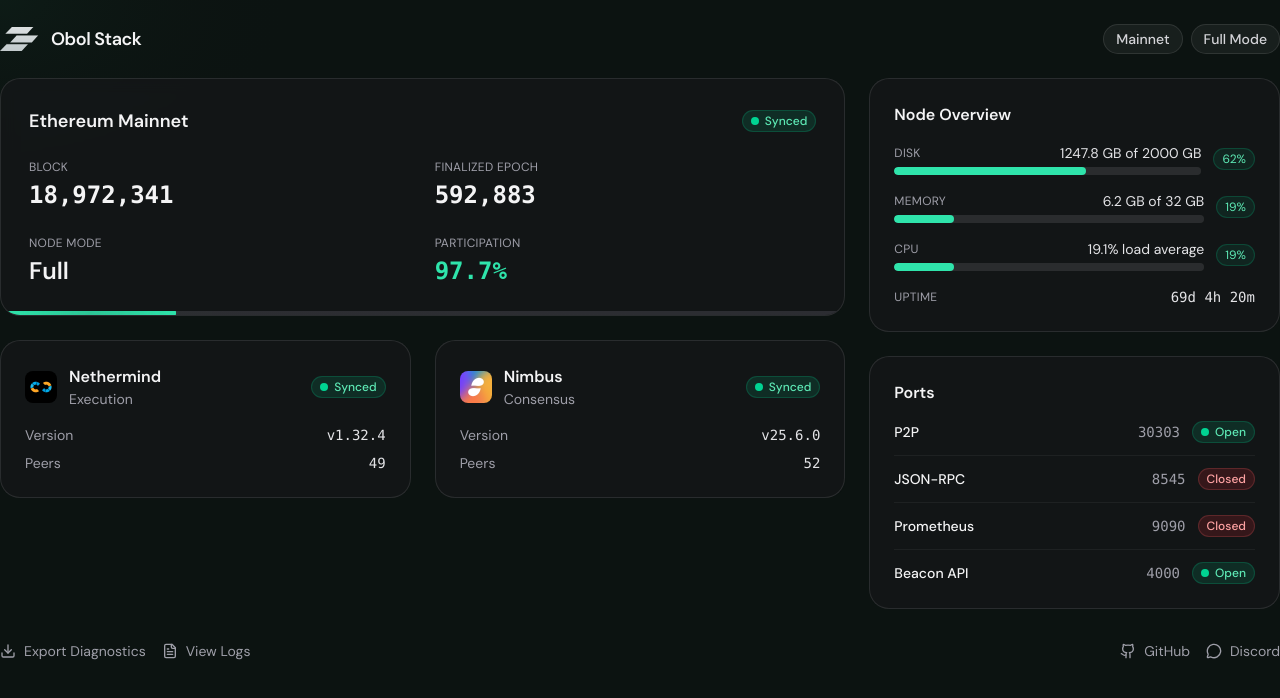
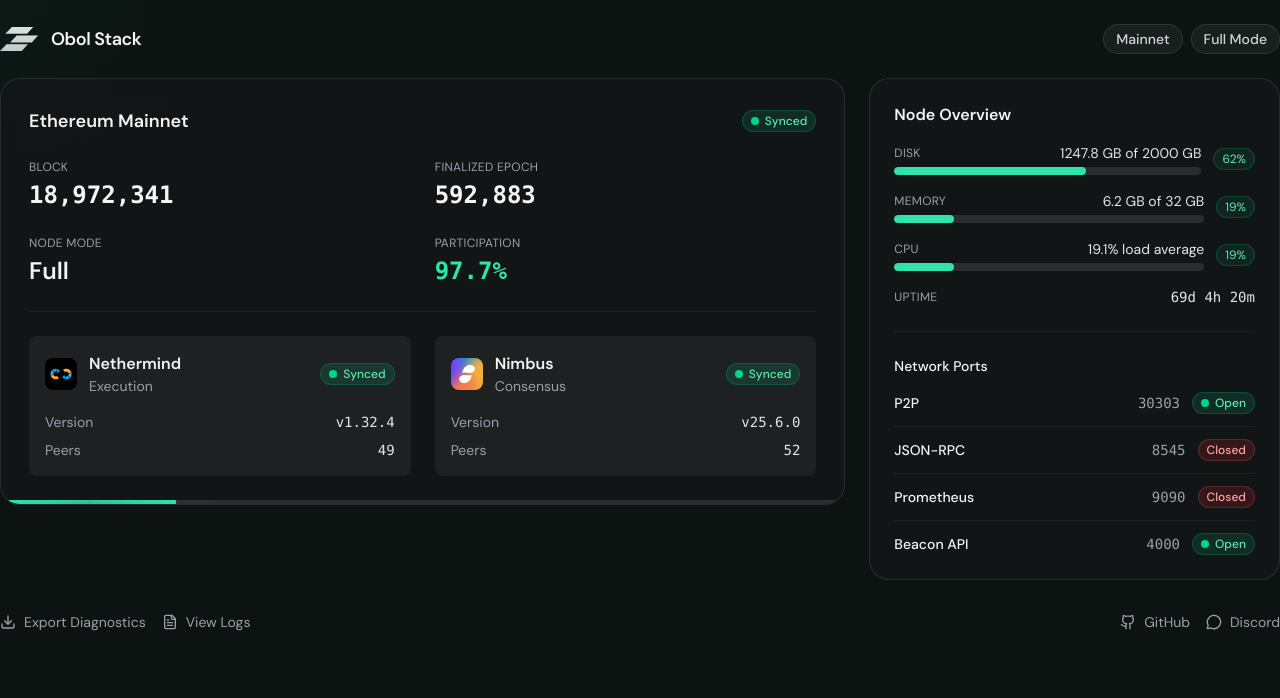
Before and after one commit to ObolNetwork/obol-stack, a Next.js app: page / in a window 1280 px wide. Shown: the top 698 px of the page. Built offline with nearby package versions, Linux system fonts and the light colour scheme.

Commit message:
update designs to match target better

```diff
--- a/src/app/page.tsx
+++ b/src/app/page.tsx
@@ -3,9 +3,7 @@
 import React, { useState } from 'react';
 import { Header } from '../components/layout/Header';
 import { NetworkStatus } from '../components/metrics/NetworkStatus';
-import { ClientStatus } from '../components/metrics/ClientStatus';
 import { NodeOverview } from '../components/metrics/NodeOverview';
-import { PortStatus } from '../components/monitoring/PortStatus';
 import { FooterBar } from '../components/layout/FooterBar';
 import { TimingProvider } from '../components/shared/TimingContext';
 import { mockDashboardData } from '../data/mockData';
@@ -25,16 +23,11 @@ export default function ObolStackDashboard() {
 
           <div className="grid grid-cols-1 xl:grid-cols-12 gap-6 mt-6">
             <section className="xl:col-span-8 space-y-6">
-              <NetworkStatus data={dashboardData.ethereum} />
-              <div className="grid grid-cols-1 md:grid-cols-2 gap-6">
-                <ClientStatus client="nethermind" data={dashboardData.clients.nethermind} />
-                <ClientStatus client="nimbus" data={dashboardData.clients.nimbus} />
-              </div>
+              <NetworkStatus data={dashboardData.ethereum} clients={dashboardData.clients} />
             </section>
 
             <aside className="xl:col-span-4 space-y-6">
-              <NodeOverview data={dashboardData.nodeOverview} />
-              <PortStatus data={dashboardData.ports} />
+              <NodeOverview data={dashboardData.nodeOverview} ports={dashboardData.ports} />
             </aside>
           </div>
 
--- a/src/components/metrics/NetworkStatus.tsx
+++ b/src/components/metrics/NetworkStatus.tsx
@@ -4,13 +4,30 @@ import { Badge } from '../shared/Badge';
 import { AnimatedNumber } from '../shared/AnimatedNumber';
 import { ProgressSweep } from '../shared/ProgressSweep';
 import { ParticipationNumber } from '../shared/ParticipationNumber';
+import { RandomWalkNumber } from '../shared/RandomWalkNumber';
 import { DashboardData } from '../../types/dashboard';
 
 interface NetworkStatusProps {
   data: DashboardData['ethereum'];
+  clients: DashboardData['clients'];
 }
 
-export const NetworkStatus: React.FC<NetworkStatusProps> = ({ data }) => {
+export const NetworkStatus: React.FC<NetworkStatusProps> = ({ data, clients }) => {
+  // Client configurations
+  const clientConfig = {
+    nethermind: {
+      name: 'Nethermind',
+      role: 'Execution',
+      icon: '/nethermind-icon.png',
+      avatarBg: 'bg-blue-600'
+    },
+    nimbus: {
+      name: 'Nimbus',
+      role: 'Consensus',
+      icon: '/nimbus-icon.png',
+      avatarBg: 'bg-orange-600'
+    }
+  };
   return (
     <Card className="p-6 md:p-7 relative overflow-hidden">
       <div className="flex items-center justify-between mb-6">
@@ -56,8 +73,96 @@ export const NetworkStatus: React.FC<NetworkStatusProps> = ({ data }) => {
               target={97.5}
               standardDeviation={1}
               updateInterval={4000}
-              animateLastDigit={true}
             />
+          </div>
+        </div>
+      </div>
+
+      {/* Embedded Client Components */}
+      <div className="mt-6 pt-6 border-t border-white/5">
+        <div className="grid grid-cols-1 md:grid-cols-2 gap-6">
+          {/* Nethermind Client */}
+          <div className="bg-white/5 rounded-lg p-4">
+            <div className="flex items-center justify-between mb-4">
+              <div className="flex items-center gap-3">
+                <div
+                  className={`w-8 h-8 rounded-lg ${clientConfig.nethermind.avatarBg} bg-white/10`}
+                  style={{
+                    backgroundImage: `url(${clientConfig.nethermind.icon})`,
+                    backgroundSize: 'cover',
+                    backgroundPosition: 'center',
+                    backgroundRepeat: 'no-repeat'
+                  }}
+                />
+                <div>
+                  <div className="font-semibold text-zinc-100">{clientConfig.nethermind.name}</div>
+                  <div className="text-sm text-zinc-400">{clientConfig.nethermind.role}</div>
+                </div>
+              </div>
+              <Badge variant="success" size="sm">
+                Synced
+              </Badge>
+            </div>
+            <div className="space-y-2">
+              <div className="flex justify-between text-sm">
+                <span className="text-zinc-400">Version</span>
+                <span className="text-zinc-200 font-mono">{clients.nethermind.version}</span>
+              </div>
+              <div className="flex justify-between text-sm">
+                <span className="text-zinc-400">Peers</span>
+                <span className="text-zinc-200 font-mono">
+                  <RandomWalkNumber
+                    initialValue={clients.nethermind.peers}
+                    target={72}
+                    standardDeviation={10}
+                    updateInterval={4000}
+                    animateLastDigit={true}
+                  />
+                </span>
+              </div>
+            </div>
+          </div>
+
+          {/* Nimbus Client */}
+          <div className="bg-white/5 rounded-lg p-4">
+            <div className="flex items-center justify-between mb-4">
+              <div className="flex items-center gap-3">
+                <div
+                  className={`w-8 h-8 rounded-lg ${clientConfig.nimbus.avatarBg} bg-white/10`}
+                  style={{
+                    backgroundImage: `url(${clientConfig.nimbus.icon})`,
+                    backgroundSize: 'cover',
+                    backgroundPosition: 'center',
+                    backgroundRepeat: 'no-repeat'
+                  }}
+                />
+                <div>
+                  <div className="font-semibold text-zinc-100">{clientConfig.nimbus.name}</div>
+                  <div className="text-sm text-zinc-400">{clientConfig.nimbus.role}</div>
+                </div>
+              </div>
+              <Badge variant="success" size="sm">
+                Synced
+              </Badge>
+            </div>
+            <div className="space-y-2">
+              <div className="flex justify-between text-sm">
+                <span className="text-zinc-400">Version</span>
+                <span className="text-zinc-200 font-mono">{clients.nimbus.version}</span>
+              </div>
+              <div className="flex justify-between text-sm">
+                <span className="text-zinc-400">Peers</span>
+                <span className="text-zinc-200 font-mono">
+                  <RandomWalkNumber
+                    initialValue={clients.nimbus.peers}
+                    target={72}
+                    standardDeviation={10}
+                    updateInterval={4000}
+                    animateLastDigit={true}
+                  />
+                </span>
+              </div>
+            </div>
           </div>
         </div>
       </div>
--- a/src/components/metrics/NodeOverview.tsx
+++ b/src/components/metrics/NodeOverview.tsx
@@ -1,5 +1,6 @@
 import React, { useState, useEffect } from 'react';
 import { Card } from '../shared/Card';
+import { Badge } from '../shared/Badge';
 import { ProgressBar } from '../shared/ProgressBar';
 import { useUptime } from '../shared/useUptime';
 import { randomWalkStep, RandomWalkConfig } from '../shared/randomWalkUtils';
@@ -8,9 +9,10 @@ import { DashboardData } from '../../types/dashboard';
 
 interface NodeOverviewProps {
   data: DashboardData['nodeOverview'];
+  ports: DashboardData['ports'];
 }
 
-export const NodeOverview: React.FC<NodeOverviewProps> = ({ data }) => {
+export const NodeOverview: React.FC<NodeOverviewProps> = ({ data, ports }) => {
   // Use live uptime counter starting at 69d 4h 20m
   const uptime = useUptime(69, 4, 20);
 
@@ -56,8 +58,17 @@ export const NodeOverview: React.FC<NodeOverviewProps> = ({ data }) => {
   const memoryPercentage = (memoryValue / data.memoryUsage.total) * 100;
   const diskPercentage = data.diskUsage.percentage; // Keep disk static
 
+  // Port data for the ports section
+  const portList = [
+    { key: 'p2p', name: 'P2P', port: ports.p2p.port, status: ports.p2p.status },
+    { key: 'jsonRpc', name: 'JSON-RPC', port: ports.jsonRpc.port, status: ports.jsonRpc.status },
+    { key: 'prometheus', name: 'Prometheus', port: ports.prometheus.port, status: ports.prometheus.status },
+    { key: 'beaconApi', name: 'Beacon API', port: ports.beaconApi.port, status: ports.beaconApi.status },
+  ];
+
   return (
     <Card title="Node Overview">
+      {/* System Resources Section */}
       <div className="space-y-4">
         <ProgressBar
           label="Disk"
@@ -88,6 +99,27 @@ export const NodeOverview: React.FC<NodeOverviewProps> = ({ data }) => {
           <span className="text-sm text-zinc-200 font-mono">{uptime.formatted}</span>
         </div>
       </div>
+
+      {/* Ports Section */}
+      <div className="mt-6 pt-6 border-t border-white/5">
+        <h3 className="text-sm font-medium text-zinc-100 mb-4">Network Ports</h3>
+        <div className="divide-y divide-white/5">
+          {portList.map((port) => (
+            <div key={port.key} className="flex items-center justify-between py-3 first:pt-0 last:pb-0">
+              <span className="text-sm font-medium text-zinc-100">{port.name}</span>
+              <div className="flex items-center gap-3">
+                <span className="text-sm font-mono text-zinc-400">{port.port}</span>
+                <Badge
+                  variant={port.status === 'open' ? 'success' : 'error'}
+                  size="sm"
+                >
+                  {port.status === 'open' ? 'Open' : 'Closed'}
+                </Badge>
+              </div>
+            </div>
+          ))}
+        </div>
+      </div>
     </Card>
   );
 };
--- a/src/components/shared/ParticipationNumber.tsx
+++ b/src/components/shared/ParticipationNumber.tsx
@@ -39,7 +39,10 @@ export const ParticipationNumber: React.FC<ParticipationNumberProps> = ({
           varianceScale: 0.15
         };
 
-        return randomWalkStep(prev, config);
+        const newValue = randomWalkStep(prev, config);
+
+        // Additional safety check to prevent any possibility of exceeding 100%
+        return Math.min(100.0, Math.max(94.5, newValue));
       });
     } else {
       // Fallback to individual intervals for custom timing
@@ -55,7 +58,10 @@ export const ParticipationNumber: React.FC<ParticipationNumberProps> = ({
             varianceScale: 0.15
           };
 
-          return randomWalkStep(prev, config);
+          const newValue = randomWalkStep(prev, config);
+
+          // Additional safety check to prevent any possibility of exceeding 100%
+          return Math.min(100.0, Math.max(94.5, newValue));
         });
       }, updateInterval);
 
@@ -71,11 +77,14 @@ export const ParticipationNumber: React.FC<ParticipationNumberProps> = ({
     return 'text-[var(--obol-green)]'; // Green for healthy participation
   };
 
+  // Force 100% cap on display value to prevent any display issues
+  const displayValue = Math.min(100.0, currentValue);
+
   return (
-    <div className={`${getValueStyle(currentValue)} ${className}`}>
+    <div className={`${getValueStyle(displayValue)} ${className}`}>
       <AnimatedNumber
-        value={currentValue}
-        animateLastDigit={animateLastDigit}
+        value={displayValue}
+        animateLastDigit={false} // DISABLE to prevent AnimatedNumber from adding blockTick
       />
       <span>%</span>
     </div>
```
